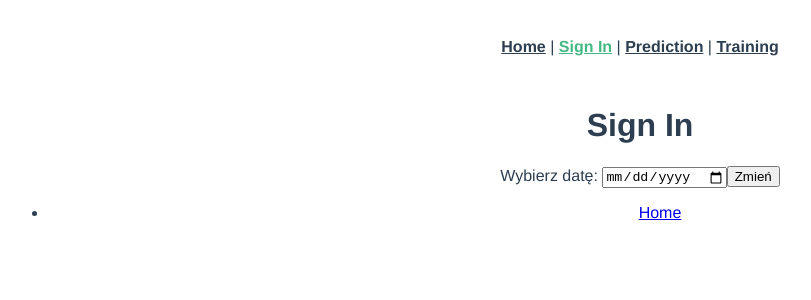
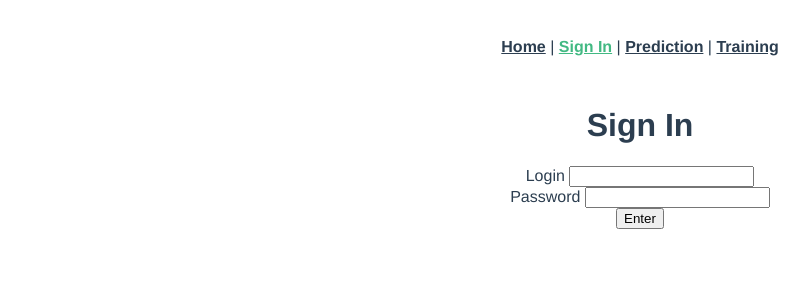
Before and after one commit to Wojw99/bank-expert-system, a Vue app in the folder front/bank-expert-system/: page /login in a window 1280 px wide. Shown: the top 300 px of the page, without its empty margins (0-811 px from the left). Built offline with nearby package versions, Linux system fonts and the light colour scheme.

Commit message:
change favicon and add sign-in form

```diff
--- a/front/bank-expert-system/src/views/AboutView.vue
+++ /dev/null
@@ -1,5 +0,0 @@
-<template>
-  <div class="about">
-    <h1>This is an about page</h1>
-  </div>
-</template>
--- a/front/bank-expert-system/src/views/Login.vue
+++ b/front/bank-expert-system/src/views/Login.vue
@@ -3,19 +3,14 @@
     <h1>Sign In</h1>
 
     <div id="datesContainer">
-      <label for="date">Wybierz datę: <input type="date" name="" id="date" v-model="date" /></label>
-      <button @click="dateChange">Zmień</button>
+      <label for="date">Login <input name="" id="date" v-model="login" />
+      </label>
+      <br>
+      <label for="date">Password <input type="password" name="" id="date" v-model="password" />
+      </label>
+      <br>
+      <button @click="SignIn">Enter</button>
 
-      <ul>
-        <li v-for="date in dates" :key="date">
-          {{ date }}
-        </li>
-        <li>
-          <router-link class="routerPoint" :to="homePath">
-            Home
-          </router-link>
-        </li>
-      </ul>
     </div>
   </div>
 </template>
@@ -31,8 +26,8 @@ export default {
     };
   },
   methods: {
-    dateChange() {
-      // Your dateChange method logic here
+    SignIn() {
+      // Your SignIn method logic here
     },
   },
 };
```
Also changed, not shown: front/bank-expert-system/src/assets/logo.png (deleted), 1 other file (tests, documents, lock files or other folders).
